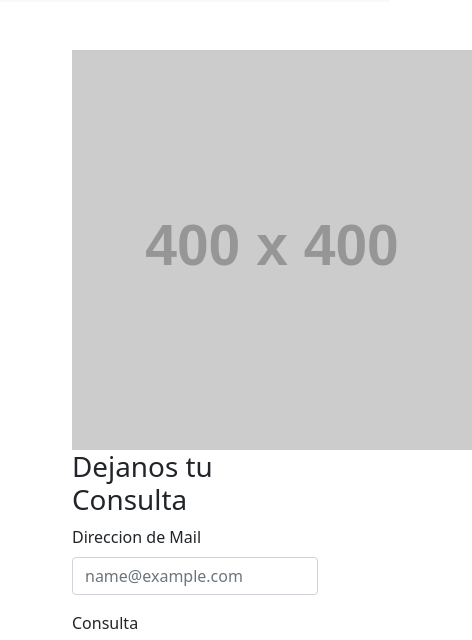
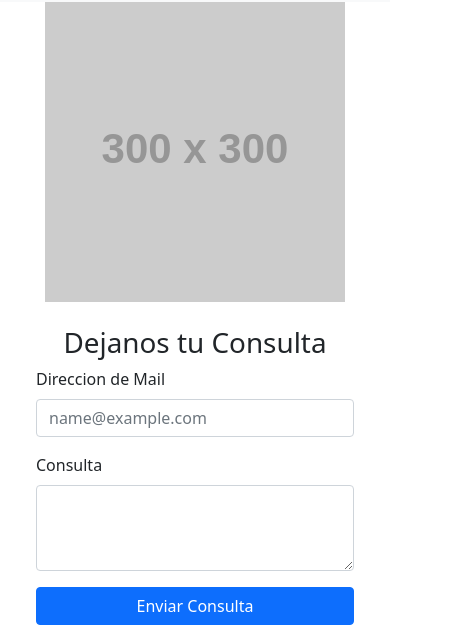
Before and after one commit to MartinSarasola10/ProyectoCoderHouse-MartinSarasola, a website: page Pages/contacto.html in a window 390 px wide. Shown: the part 89-729 px from the top of the page, 472 px wide, since content can reach past the window. Drawn offline with nearby package versions, Linux system fonts and the light colour scheme; placeholder pictures from the web are drawn by us.

Commit message:
Keywords, description, titulos y arreglo del responsive de la page Contacto

```diff
--- a/Pages/contacto.html
+++ b/Pages/contacto.html
@@ -13,7 +13,12 @@
     <script src="https://kit.fontawesome.com/2dd82dcf36.js" crossorigin="anonymous"></script>
     <!----- CSS Style ---->
     <link rel="stylesheet" href="../CSS/main.css">
-    <title>Contacto</title>
+    <title>Contacto | M&F Creative Design</title>
+    <!---- Keywords ---->
+    <meta name="keywords" content="">
+    <!---- Description ---->
+    <meta name="description" content="">
+    <!---- Icono ---->
     <link rel="Icon" href="../Images/cross.png">
 </head>
 <!----- Body ---->
@@ -47,12 +52,12 @@
     <!----- Main ----->
     <main>
         <div class="container">
-            <div class="row m-5">
-                <div class="col">
-                    <img src="https://dummyimage.com/400x400/000/fff" alt="">
+            <div class="row">
+                <div class="col align-self-center text-center">
+                    <img src="https://dummyimage.com/300x300/000/fff" alt="">
                 </div>
-                <div class="col">
-                    <h1>Dejanos tu Consulta</h1>
+                <div class="col m-4 justify-content-center">
+                    <h1 class="text-center">Dejanos tu Consulta</h1>
                     <div class="mb-3">
                         <label for="exampleFormControlInput1" class="form-label">Direccion de Mail</label>
                         <input type="email" class="form-control" id="exampleFormControlInput1"
--- a/SCSS/Pages/_clientes.scss
+++ b/SCSS/Pages/_clientes.scss
@@ -81,5 +81,6 @@
             border: solid 2px black;
             padding: 3rem;
             margin: 1rem;
+
         }
 }
```
Also changed, not shown: Pages/clientes.html (+6 -1 lines), Pages/nosotros.html (+6 -1 lines), Pages/servicios.html (+6 -1 lines), index.html (+6 -1 lines).
